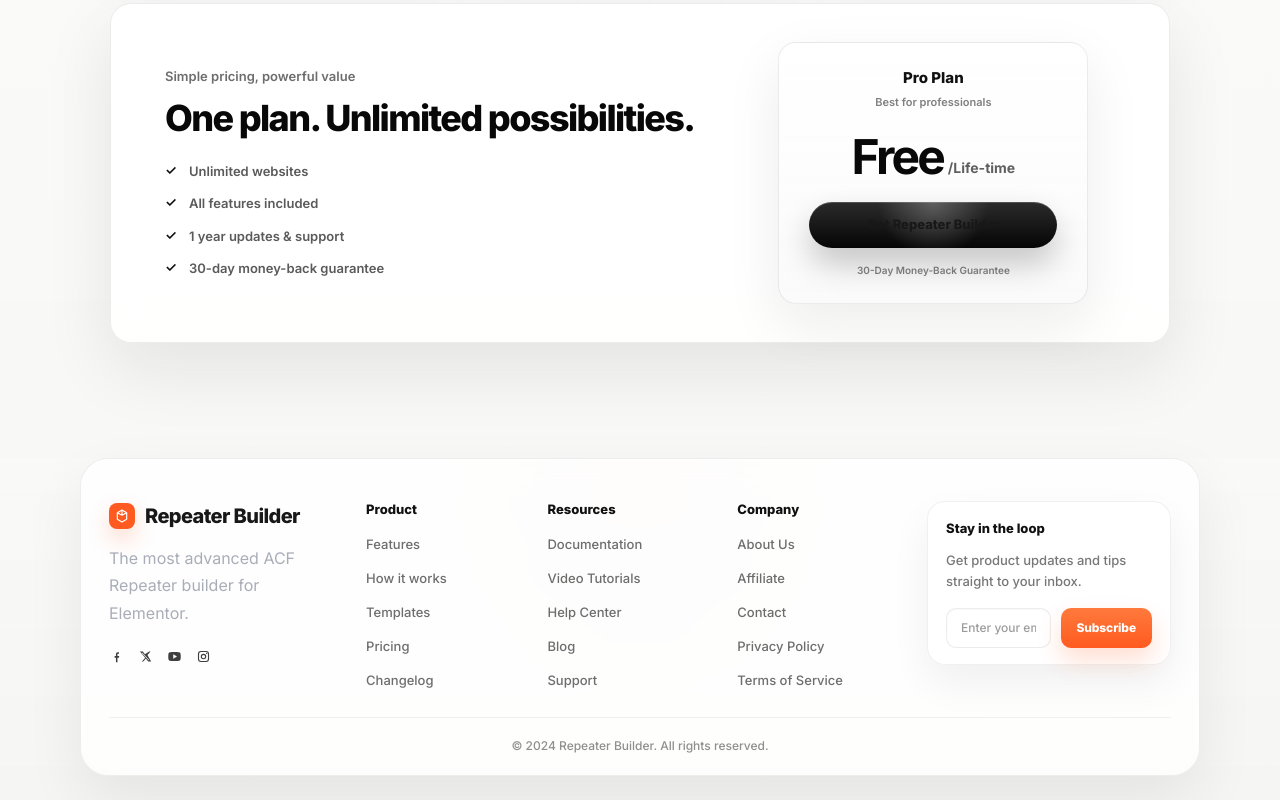
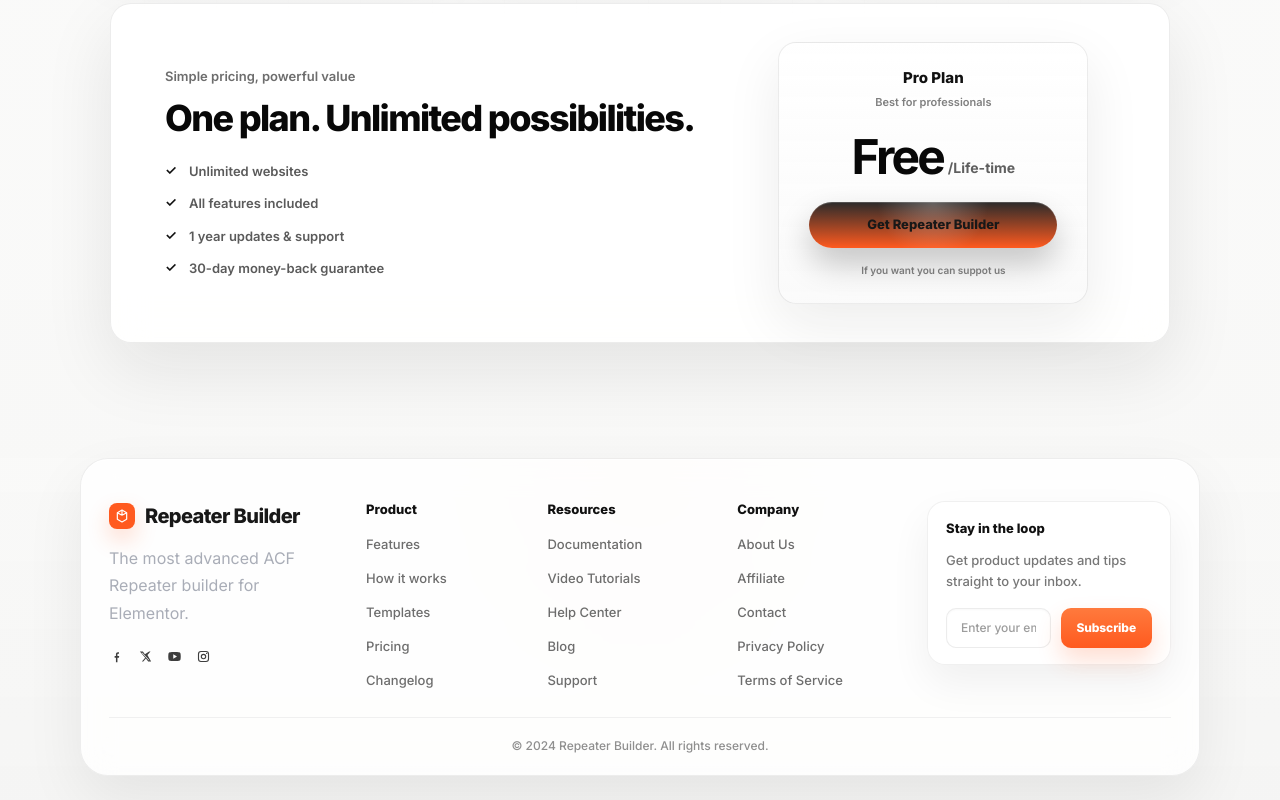
Before and after one commit to rashidverse/rashidverse, a Next.js app: page /repeater-plugins in a window 1280 px wide. Shown: the part 4154-4954 px from the top of the page. Built offline with nearby package versions, Linux system fonts and the light colour scheme; a web font is replaced by a local one.

Commit message:
Remove pricing

```diff
--- a/app/repeater-plugins/page.tsx
+++ b/app/repeater-plugins/page.tsx
@@ -979,7 +979,7 @@
                       Get Repeater Builder
                     </a>
 
-                    <small>30-Day Money-Back Guarantee</small>
+                    <small>If you want you can suppot us</small>
                   </article>
                 </div>
               </div>
--- a/app/repeater-plugins/repeater-plugins.css
+++ b/app/repeater-plugins/repeater-plugins.css
@@ -2154,7 +2154,7 @@
   border-radius: 999px;
   background:
     radial-gradient(circle at 50% 0%, rgba(255, 255, 255, 0.25), transparent 42%),
-    linear-gradient(180deg, #2b2b2b, #050505);
+    linear-gradient(180deg, #2b2b2b, rgb(255, 90, 31));
   color: #fff;
   text-decoration: none;
   font-size: 13px;
```
